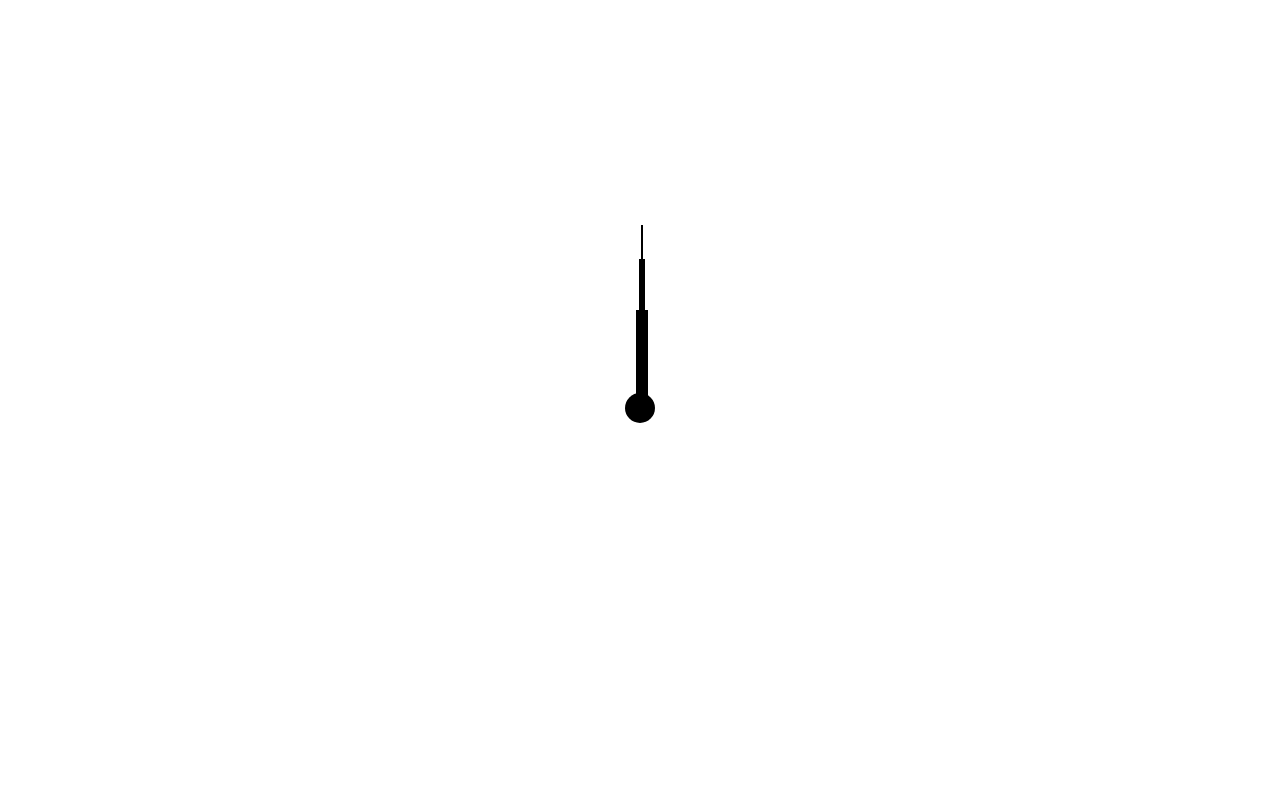
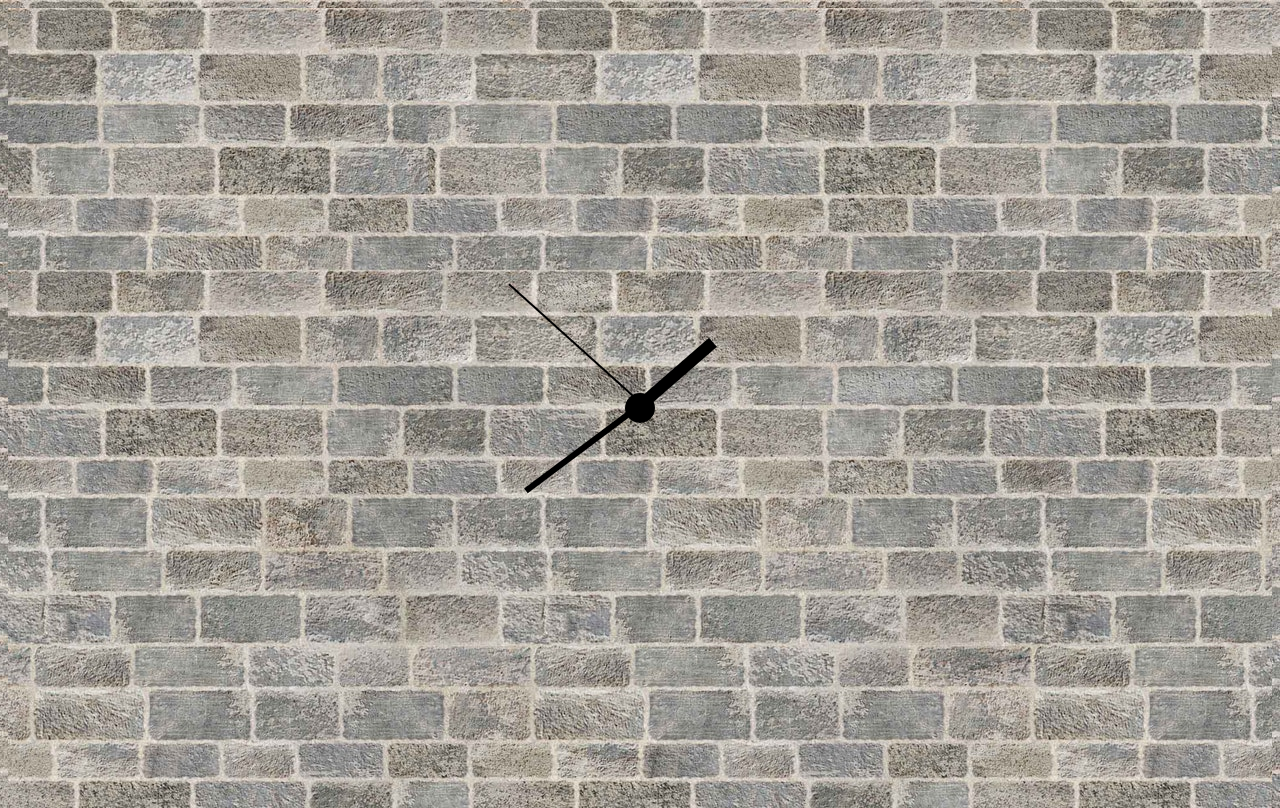
Before and after one commit to marymele/Lab_Exercise_07, a plain HTML site: page AsyncDemo/Clock.html in a window 1280 px wide. Drawn offline with Linux system fonts and the light colour scheme.

Commit message:
3rd commit

```diff
--- a/AsyncDemo/asset/css/clock.css
+++ b/AsyncDemo/asset/css/clock.css
@@ -1,6 +1,6 @@
 html, body{
 	height: 100%;
-
+    background: url(../images/pexels-pixabay-220182.jpg);
 }
 
 .container {
--- a/AsyncDemo/asset/js/clock.js
+++ b/AsyncDemo/asset/js/clock.js
@@ -0,0 +1,22 @@
+var hourHand = document.getElementById('hourHand');
+var minuteHand = document.getElementById('minuteHand');
+var secondHand = document.getElementById('secondHand');
+
+function clockCount() {
+	var date = new Date();
+	var hour = date.getHours() % 12;
+	var minute = date.getMinutes();
+	var second = date.getSeconds();
+
+	var hourDeg = (hour * 30) + (0.5 * minute);
+	var minuteDeg = (minute * 6) + (0.1 * second);
+	var secondDeg = second * 6;
+
+	hourHand.style.transform = 'rotate(' + hourDeg + 'deg)';
+	minuteHand.style.transform = 'rotate(' + minuteDeg + 'deg)';
+	secondHand.style.transform = 'rotate(' + secondDeg + 'deg)';
+
+	setTimeout(clockCount, 1000);
+};
+
+clockCount();
```
